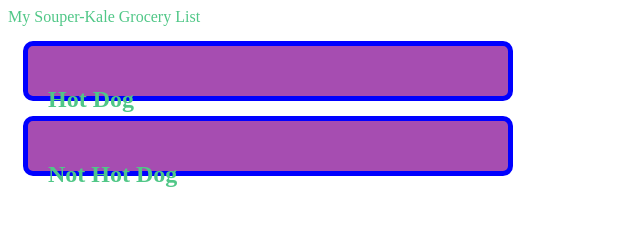
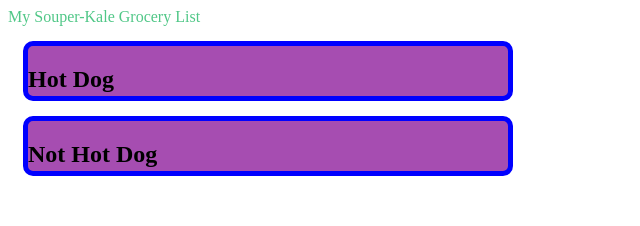
Before and after one commit to dane-hoffman/Souper-Kale-Grocery-List, a plain HTML site: page GroceryListWebsite/index.html in a window 1280 px wide. Shown: the whole page, without its empty margins (0-640 px from the left). Drawn offline with Linux system fonts and the light colour scheme.

Commit message:
Removed internal css for H1 element

```diff
--- a/GroceryListWebsite/index.html
+++ b/GroceryListWebsite/index.html
@@ -4,10 +4,7 @@
             My Grocery List Website
         </title>
         <style>
-            h1{
-                color: #50C787;
-                padding: 20px 20px 20px 20px;
-            }
+
         </style>
 
         <link rel="stylesheet" href="style.css"/>
```
